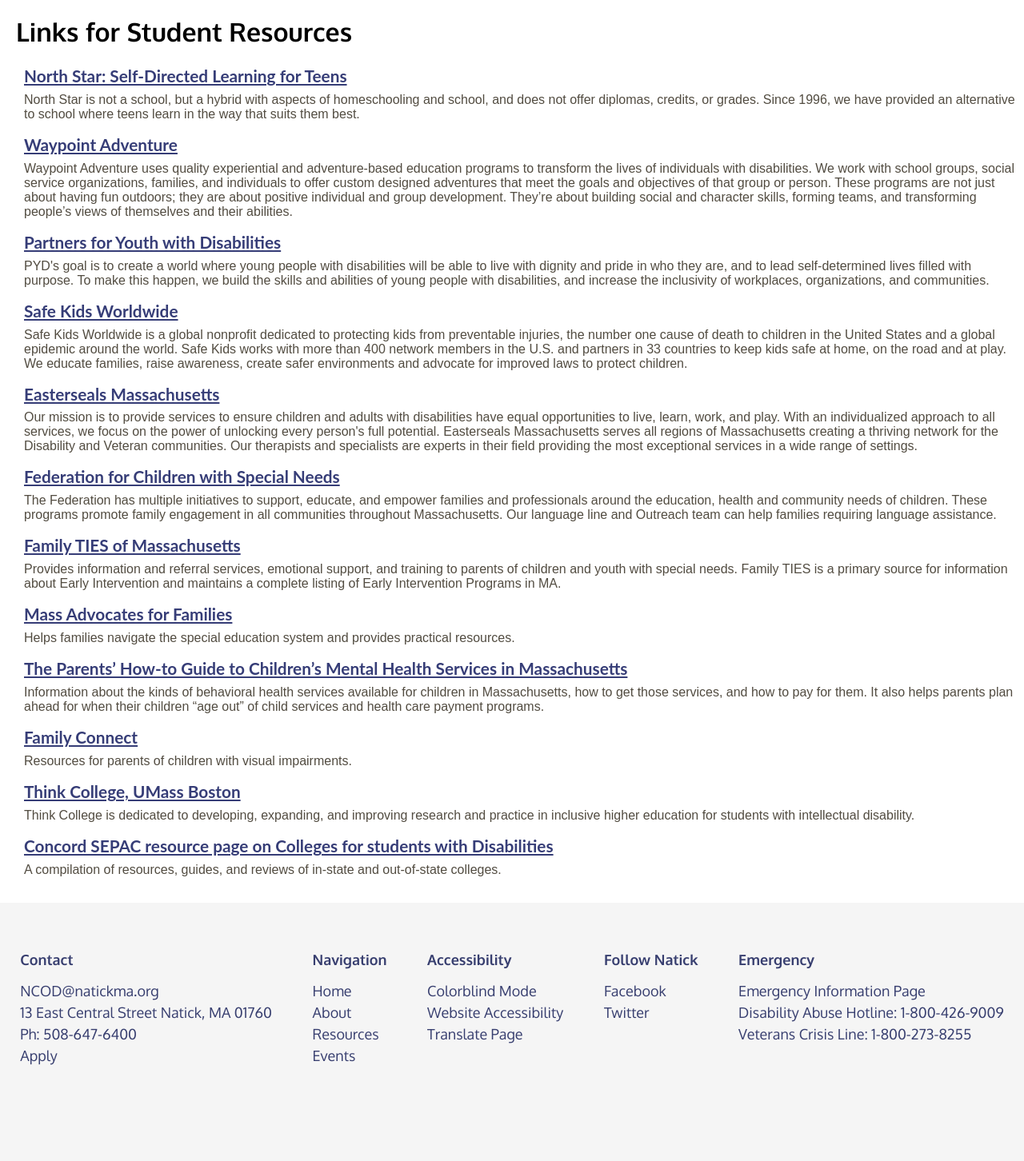
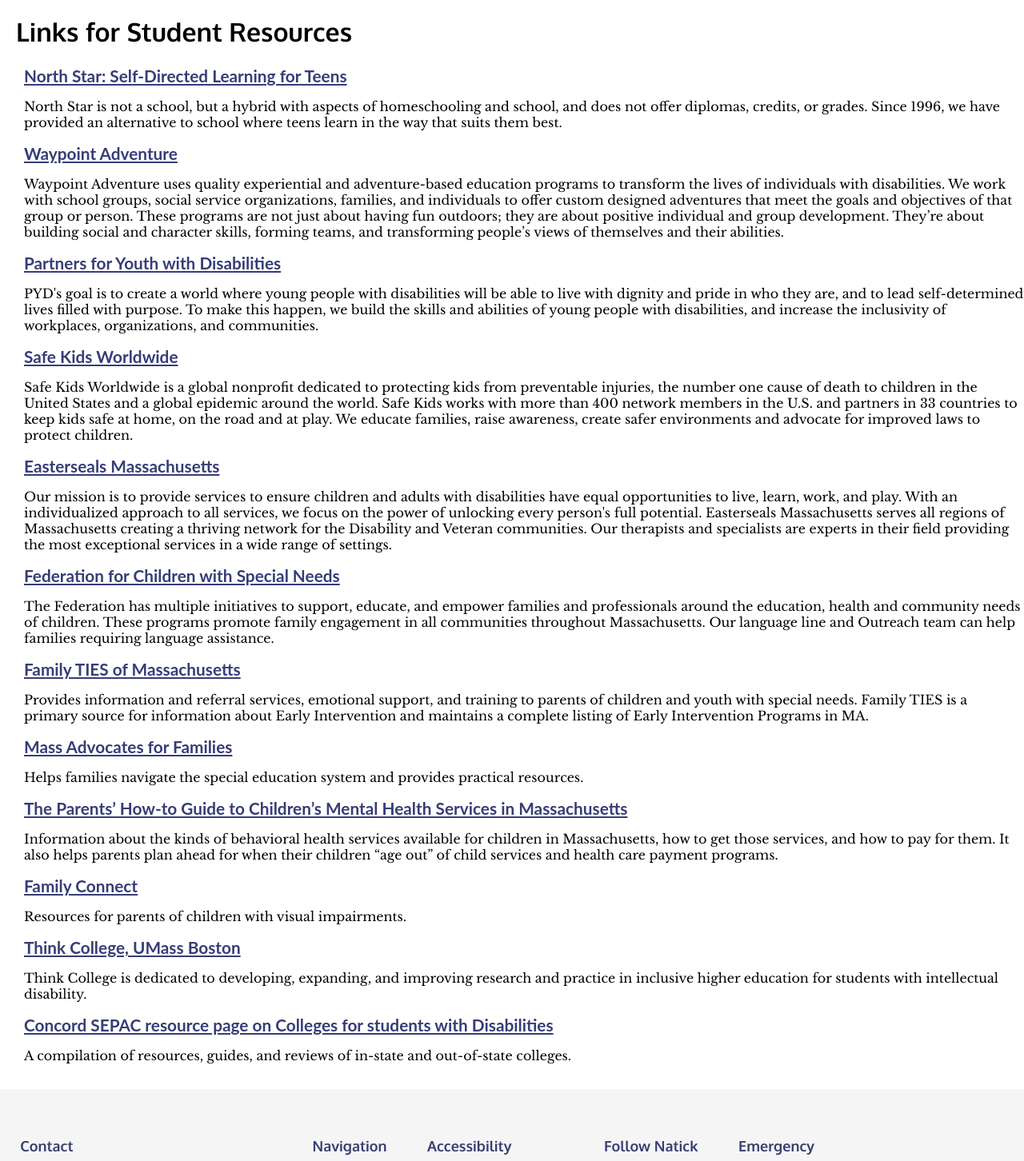
Before and after one commit to Aapuji/Natick-Disabilities-Website, a Next.js app: page /resources/student in a window 1280 px wide. Shown: the part 698-2150 px from the top of the page at 80% size. Built offline with nearby package versions, Linux system fonts and the light colour scheme.

Commit message:
Past Meeting Work

```diff
--- a/components/Hyperlink.js
+++ b/components/Hyperlink.js
@@ -3,11 +3,10 @@
 import styles from '../styles/Hyperlink.module.css';
 import { Children } from "react";
 
-const Hyperlink = ({children, url, name, desc, descAsChild}) => {
+const Hyperlink = ({ url, name, children }) => {
     return <>
         <div className={styles.hyperlinkwhole}>
             <h1 className={styles.hyperlinkname}><Link href = {url}>{name}</Link></h1>
-            { descAsChild ? <></> : <p className={styles.hyperlinkdesc}>{desc}</p> }
             { children }
         </div>
     </>;
--- a/pages/resources/student.js
+++ b/pages/resources/student.js
@@ -18,63 +18,87 @@
         <Hyperlink
           url = "https://www.northstarteens.org/"
           name = "North Star: Self-Directed Learning for Teens"
-          desc = "North Star is not a school, but a hybrid with aspects of homeschooling and school, and does not offer diplomas, credits, or grades. Since 1996, we have provided an alternative to school where teens learn in the way that suits them best."
-        />
+        >
+        <p>North Star is not a school, but a hybrid with aspects of homeschooling and school, and does not offer diplomas, credits, or grades. Since 1996, we have provided an alternative to school where teens learn in the way that suits them best.</p>
+        </Hyperlink>
+
         <Hyperlink
           url = "https://www.waypointadventure.org/"
           name = "Waypoint Adventure"
-          desc = "Waypoint Adventure uses quality experiential and adventure-based education programs to transform the lives of individuals with disabilities. We work with school groups, social service organizations, families, and individuals to offer custom designed adventures that meet the goals and objectives of that group or person. These programs are not just about having fun outdoors; they are about positive individual and group development. They’re about building social and character skills, forming teams, and transforming people’s views of themselves and their abilities."
-        />
+        >
+        <p>Waypoint Adventure uses quality experiential and adventure-based education programs to transform the lives of individuals with disabilities. We work with school groups, social service organizations, families, and individuals to offer custom designed adventures that meet the goals and objectives of that group or person. These programs are not just about having fun outdoors; they are about positive individual and group development. They’re about building social and character skills, forming teams, and transforming people’s views of themselves and their abilities.</p>
+        </Hyperlink>
+
         <Hyperlink
           url = "https://www.pyd.org/"
           name = "Partners for Youth with Disabilities"
-          desc = "PYD's goal is to create a world where young people with disabilities will be able to live with dignity and pride in who they are, and to lead self-determined lives filled with purpose. To make this happen, we build the skills and abilities of young people with disabilities, and increase the inclusivity of workplaces, organizations, and communities."
-        />
+        >
+        <p>PYD&apos;s goal is to create a world where young people with disabilities will be able to live with dignity and pride in who they are, and to lead self-determined lives filled with purpose. To make this happen, we build the skills and abilities of young people with disabilities, and increase the inclusivity of workplaces, organizations, and communities.</p>
+        </Hyperlink>
+
         <Hyperlink
           url = "https://www.safekids.org/"
           name = "Safe Kids Worldwide"
-          desc = "Safe Kids Worldwide is a global nonprofit dedicated to protecting kids from preventable injuries, the number one cause of death to children in the United States and a global epidemic around the world. Safe Kids works with more than 400 network members in the U.S. and partners in 33 countries to keep kids safe at home, on the road and at play. We educate families, raise awareness, create safer environments and advocate for improved laws to protect children."
-        />
+        >
+        <p>Safe Kids Worldwide is a global nonprofit dedicated to protecting kids from preventable injuries, the number one cause of death to children in the United States and a global epidemic around the world. Safe Kids works with more than 400 network members in the U.S. and partners in 33 countries to keep kids safe at home, on the road and at play. We educate families, raise awareness, create safer environments and advocate for improved laws to protect children.</p>
+        </Hyperlink>
+
         <Hyperlink
           url = "https://www.easterseals.com/ma/"
           name = "Easterseals Massachusetts"
-          desc = "Our mission is to provide services to ensure children and adults with disabilities have equal opportunities to live, learn, work, and play. With an individualized approach to all services, we focus on the power of unlocking every person's full potential. Easterseals Massachusetts serves all regions of Massachusetts creating a thriving network for the Disability and Veteran communities.  Our therapists and specialists are experts in their field providing the most exceptional services in a wide range of settings."
-        />
+        >
+        <p>Our mission is to provide services to ensure children and adults with disabilities have equal opportunities to live, learn, work, and play. With an individualized approach to all services, we focus on the power of unlocking every person&apos;s full potential. Easterseals Massachusetts serves all regions of Massachusetts creating a thriving network for the Disability and Veteran communities.  Our therapists and specialists are experts in their field providing the most exceptional services in a wide range of settings.</p>
+        </Hyperlink>
+
         <Hyperlink
           url = "https://fcsn.org/"
           name = "Federation for Children with Special Needs"
-          desc = "The Federation has multiple initiatives to support, educate, and empower families and professionals around the education, health and community needs of children. These programs promote family engagement in all communities throughout Massachusetts. Our language line and Outreach team can help families requiring language assistance."
-        />
+        >
+        <p>The Federation has multiple initiatives to support, educate, and empower families and professionals around the education, health and community needs of children. These programs promote family engagement in all communities throughout Massachusetts. Our language line and Outreach team can help families requiring language assistance.</p>
+        </Hyperlink>
+
         <Hyperlink
           url = "https://www.massfamilyties.org/"
           name = "Family TIES of Massachusetts"
-          desc = "Provides information and referral services, emotional support, and training to parents of children and youth with special needs. Family TIES is a primary source for information about Early Intervention and maintains a complete listing of Early Intervention Programs in MA."
-        />
+        >
+        <p>Provides information and referral services, emotional support, and training to parents of children and youth with special needs. Family TIES is a primary source for information about Early Intervention and maintains a complete listing of Early Intervention Programs in MA.</p>
+        </Hyperlink>
+
         <Hyperlink
           url = "https://www.massadvocates.org/"
           name = "Mass Advocates for Families"
-          desc = "Helps families navigate the special education system and provides practical resources."
-        />
+        >
+        <p>Helps families navigate the special education system and provides practical resources.</p>
+        </Hyperlink>
+
         <Hyperlink
           url = "https://www.bostonbar.org/app/uploads/2022/06/bbaguide_2011update_2.pdf"
           name = "The Parents’ How-to Guide to Children’s Mental Health Services in Massachusetts"
-          desc = "Information about the kinds of behavioral health services available for children in Massachusetts, how to get those services, and how to pay for them. It also helps parents plan ahead for when their children “age out” of child services and health care payment programs."
-        />
+        >
+        <p>Information about the kinds of behavioral health services available for children in Massachusetts, how to get those services, and how to pay for them. It also helps parents plan ahead for when their children “age out” of child services and health care payment programs.</p>
+        </Hyperlink>
+
         <Hyperlink
           url = "https://familyconnect.org/"
           name = "Family Connect"
-          desc = "Resources for parents of children with visual impairments."
-        />
+        >
+        <p>Resources for parents of children with visual impairments.</p>
+        </Hyperlink>
+
+
         <Hyperlink
           url = "https://thinkcollege.net/"
           name = "Think College, UMass Boston"
-          desc = "Think College is dedicated to developing, expanding, and improving research and practice in inclusive higher education for students with intellectual disability."
-        />
+        >
+        <p>Think College is dedicated to developing, expanding, and improving research and practice in inclusive higher education for students with intellectual disability.</p>
+        </Hyperlink>
+
         <Hyperlink
           url = "https://www.concordspedpac.org/Colleges-Disabilities.html"
           name = "Concord SEPAC resource page on Colleges for students with Disabilities"
-          desc = "A compilation of resources, guides, and reviews of in-state and out-of-state colleges."
-        />
+        >
+        <p>A compilation of resources, guides, and reviews of in-state and out-of-state colleges.</p>
+        </Hyperlink>
       </div>
     </Layout>
   </>;
```
